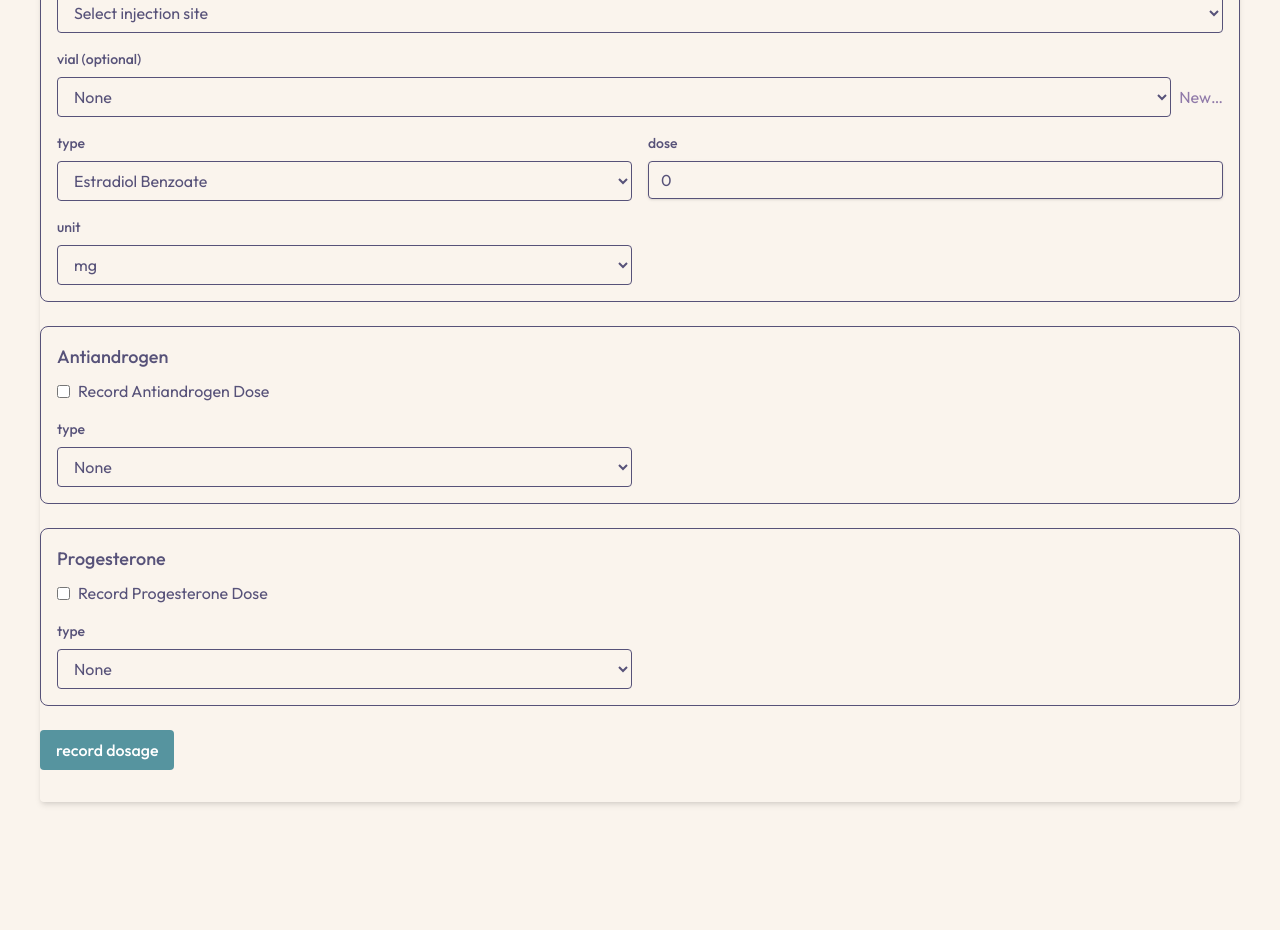
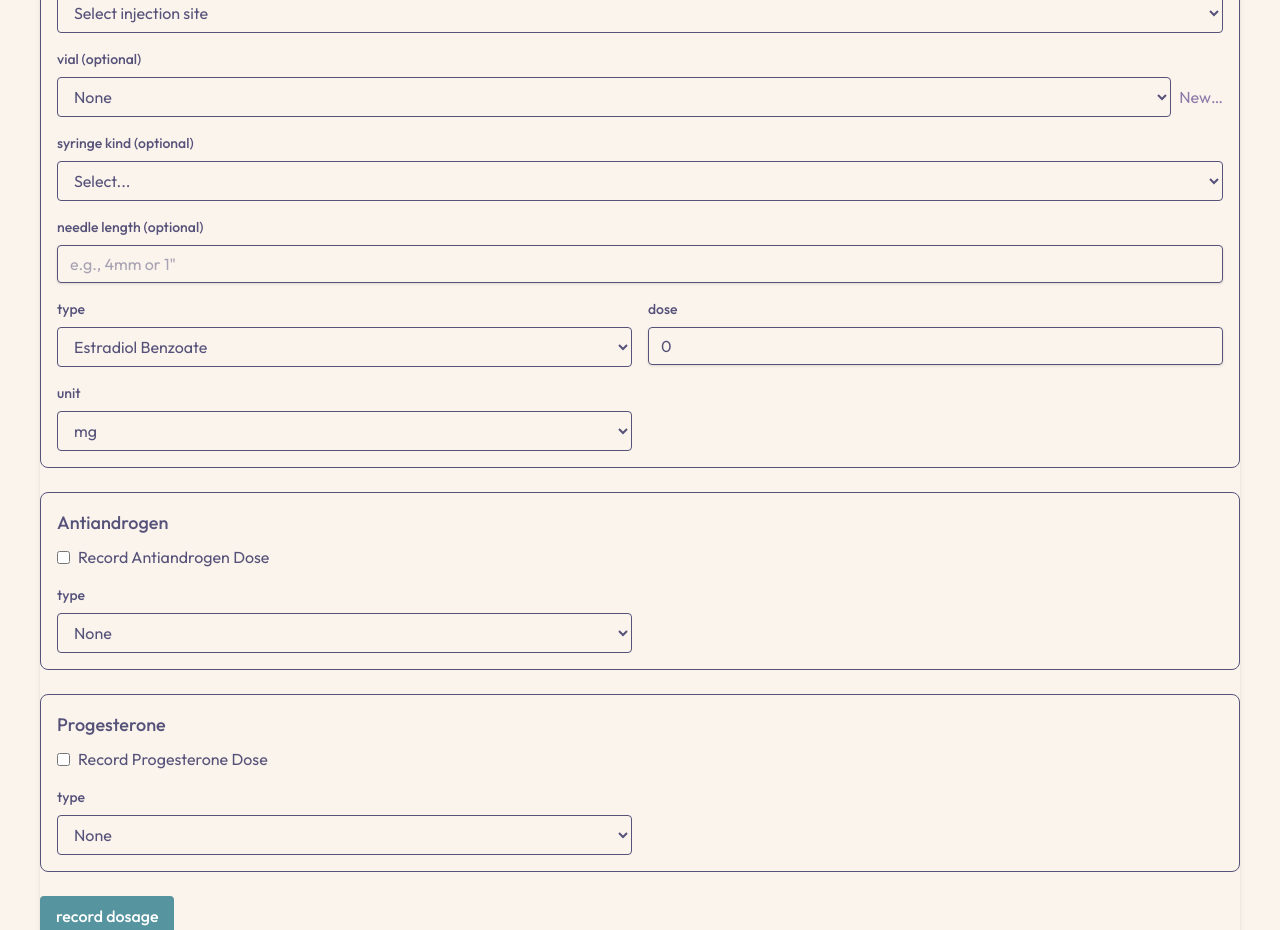
Before and after one commit to chaos-dotcom/hrt-tracker, a SvelteKit app: page /create/dosage in a window 1280 px wide. Shown: the part 860-1790 px from the top of the page. Before the commit the page ends 1718 px from the top, so only its background shows below. Built offline with nearby package versions, Linux system fonts and the light colour scheme.

Commit message:
feat: add syringe kind and needle length support for injectable entries

```diff
--- a/src/lib/components/EditModal.svelte
+++ b/src/lib/components/EditModal.svelte
@@ -8,7 +8,8 @@
 		type Measurement,
 		WeightUnit,
 		LengthUnit,
-		InjectionSites
+		InjectionSites,
+		SyringeKinds   // ADD
 	} from '$lib/types';
 
 	let { item, close }: { item: BloodTest | DosageHistoryEntry | Measurement; close: () => void } = $props();
@@ -72,6 +73,17 @@
 			? (item as any).injectionSite
 			: undefined
 	);
+	let syringeKindEdit = $state(
+		isDosage && (item as DosageHistoryEntry).medicationType === 'injectableEstradiol'
+			? ((item as any).syringeKind || '')
+			: ''
+	);
+	let needleLengthEdit = $state(
+		isDosage && (item as DosageHistoryEntry).medicationType === 'injectableEstradiol'
+			? ((item as any).needleLength || '')
+			: ''
+	);
+	const syringeKindOptions = enumToDropdownOptions(SyringeKinds);
 
 	// Added: vial and sub‑vial selection for injectable dosage items
 	let selectedVialId = $state(
@@ -149,6 +161,8 @@
 				(dosageItem as any).injectionSite = injectionSite || undefined;
 				(dosageItem as any).vialId = selectedVialId || undefined;         // add
 				(dosageItem as any).subVialId = selectedSubVialId || undefined;   // add
+				(dosageItem as any).syringeKind = syringeKindEdit || undefined;       // add
+				(dosageItem as any).needleLength = (needleLengthEdit || '').trim() || undefined; // add
 			}
 		} else if (isMeasurement) {
 			const measurementItem = item as Measurement;
@@ -394,6 +408,29 @@
 						{/if}
 					{/each}
 				{/if}
+				<div class="mb-4">
+					<label for="modalSyringeKind" class="block text-sm mb-1">Syringe kind (optional)</label>
+					<select
+						id="modalSyringeKind"
+						bind:value={syringeKindEdit}
+						class="border py-2 px-3 rounded w-full leading-tight"
+					>
+						<option value="">None</option>
+						{#each syringeKindOptions as option}
+							<option value={option.value}>{option.label}</option>
+						{/each}
+					</select>
+				</div>
+				<div class="mb-4">
+					<label for="modalNeedleLen" class="block text-sm mb-1">Needle length (optional)</label>
+					<input
+						id="modalNeedleLen"
+						type="text"
+						class="shadow appearance-none border rounded w-full py-2 px-3 leading-tight"
+						placeholder='e.g., 4mm or 1"'
+						bind:value={needleLengthEdit}
+					/>
+				</div>
 				<div class="mb-4">
 					<label class="block text-sm mb-1">Photos (optional)</label>
 					{#if (dosageItem as any).photos?.length}
--- a/src/lib/types.ts
+++ b/src/lib/types.ts
@@ -70,6 +70,14 @@ export enum InjectionSites {
   ButtockLeft = "Buttock left",
 }
 
+export enum SyringeKinds {
+  RegularSyringe = "Regular syringe",
+  LowWasteSyringe = "Low waste syringe",
+  LowWasteNeedle = "Low waste needle",
+  InsulinSyringe = "Insulin syringe",
+  InsulinPen = "Insulin pen",
+}
+
 export type DosageHistoryEntry =
   | {
       date: UnixTime;
@@ -82,6 +90,8 @@ export type DosageHistoryEntry =
       injectionSite?: InjectionSites;
       vialId?: string;      // ADDED
       subVialId?: string;   // ADDED
+      syringeKind?: SyringeKinds | string;  // ADDED
+      needleLength?: string;                // ADDED
       photos?: { file: string; note?: string }[]; // filenames (under data/dosage-photos/{id}/) with optional notes
     }
   | {
@@ -196,6 +206,8 @@ export interface HRTData {
     frequency: number; // in days
     vialId?: string;      // ADDED
     subVialId?: string;   // ADDED
+    syringeKind?: SyringeKinds | string;  // ADDED
+    needleLength?: string;                // ADDED
     nextDoseDate?: UnixTime;
   };
   oralEstradiol?: {
--- a/src/routes/create/dosage/+page.svelte
+++ b/src/routes/create/dosage/+page.svelte
@@ -12,6 +12,7 @@
         Progesterones,
         ProgesteroneRoutes,
         InjectionSites,
+        SyringeKinds,   // ADD
     } from "$lib/types";
 
     let mode: "record" | "schedule" = $state("record");
@@ -67,6 +68,8 @@
 
     // Injection site for injectable estrogen
     let eInjectionSite: InjectionSites | "" = $state("");
+    let syringeKind: SyringeKinds | '' = $state('');
+    let needleLength = $state('');
 
     // Selected vial/sub‑vial (for injections)
     let selectedVialId = $state('');
@@ -106,6 +109,8 @@
             eNextDoseDate = injSched.nextDoseDate ? toLocalInputValue(injSched.nextDoseDate) : "";
             selectedVialId = injSched.vialId || '';          // ADDED
             selectedSubVialId = injSched.subVialId || '';    // ADDED
+            syringeKind = (injSched as any).syringeKind || '';
+            needleLength = (injSched as any).needleLength || '';
         } else if (oralSched) {
             estrogenMethod = "oral";
             oralEType = oralSched.type;
@@ -115,6 +120,8 @@
             eNextDoseDate = oralSched.nextDoseDate ? toLocalInputValue(oralSched.nextDoseDate) : "";
             selectedVialId = '';          // ADDED
             selectedSubVialId = '';       // ADDED
+            syringeKind = '';
+            needleLength = '';
         }
 
         // AA
@@ -169,6 +176,8 @@
                 frequency: injectionFrequency,
                 vialId: selectedVialId || undefined,         // ADDED
                 subVialId: selectedSubVialId || undefined,   // ADDED
+                syringeKind: syringeKind || undefined,         // ADDED
+                needleLength: needleLength.trim() || undefined, // ADDED
                 nextDoseDate: eNextDoseDate ? new Date(eNextDoseDate).getTime() : undefined,
             };
             hrtData.data.oralEstradiol = undefined;
@@ -229,6 +238,8 @@
                     injectionSite: eInjectionSite || undefined,
                     vialId: selectedVialId || undefined,       // ADDED
                     subVialId: selectedSubVialId || undefined, // ADDED
+                    syringeKind: syringeKind || undefined,         // ADDED
+                    needleLength: needleLength.trim() || undefined, // ADDED
                 };
             } else {
                 estrogenRecord = {
@@ -442,6 +453,19 @@
                                 {/if}
                             {/each}
                         {/if}
+                        <div class="mb-4">
+                            <label class="block text-sm font-medium mb-2" for="eSyringeKind">syringe kind (optional)</label>
+                            <select id="eSyringeKind" class="border py-2 px-3 rounded w-full leading-tight" bind:value={syringeKind}>
+                                <option value="">Select...</option>
+                                {#each Object.values(SyringeKinds) as opt}
+                                    <option value={opt}>{opt}</option>
+                                {/each}
+                            </select>
+                        </div>
+                        <div class="mb-4">
+                            <label class="block text-sm font-medium mb-2" for="eNeedleLen">needle length (optional)</label>
+                            <input id="eNeedleLen" class="shadow appearance-none border rounded w-full py-2 px-3 leading-tight" placeholder='e.g., 4mm or 1"' bind:value={needleLength} />
+                        </div>
                         {/if}
                     {/if}
                 {/if}
@@ -483,6 +507,19 @@
                             {/if}
                         {/each}
                     {/if}
+                    <div class="mb-4">
+                        <label class="block text-sm font-medium mb-2" for="schedSyringeKind">syringe kind (optional)</label>
+                        <select id="schedSyringeKind" class="border py-2 px-3 rounded w-full leading-tight" bind:value={syringeKind}>
+                            <option value="">Select...</option>
+                            {#each Object.values(SyringeKinds) as opt}
+                                <option value={opt}>{opt}</option>
+                            {/each}
+                        </select>
+                    </div>
+                    <div class="mb-4">
+                        <label class="block text-sm font-medium mb-2" for="schedNeedleLen">needle length (optional)</label>
+                        <input id="schedNeedleLen" class="shadow appearance-none border rounded w-full py-2 px-3 leading-tight" placeholder='e.g., 4mm or 1"' bind:value={needleLength} />
+                    </div>
                 {/if}
 
                 <div class="grid grid-cols-1 md:grid-cols-2 gap-4">
--- a/src/routes/view/+page.svelte
+++ b/src/routes/view/+page.svelte
@@ -354,6 +354,8 @@
                     unit: cfg.unit,
                     vialId: cfg.vialId,           // add
                     subVialId: cfg.subVialId,     // add
+                    syringeKind: (cfg as any).syringeKind,   // add
+                    needleLength: (cfg as any).needleLength, // add
                 } as any;
                 hrtData.addDosageRecord(rec);
                 if (typeof cfg.frequency === 'number' && isFinite(cfg.frequency) && cfg.frequency > 0) {
@@ -1526,6 +1528,11 @@
                                             {/if}
                                         </div>
                                     {/if}
+                                    {#if t.medicationType === "injectableEstradiol" && ((t as any).syringeKind || (t as any).needleLength)}
+                                        <div class="text-sm mt-1 text-gray-600 dark:text-gray-400">
+                                            Syringe: {(t as any).syringeKind || '—'}{#if (t as any).needleLength} · Needle: {(t as any).needleLength}{/if}
+                                        </div>
+                                    {/if}
                                     {#if t.note}
                                         <div class="text-sm mt-1 text-gray-600 dark:text-gray-400">
                                             Note: {t.note}
```
